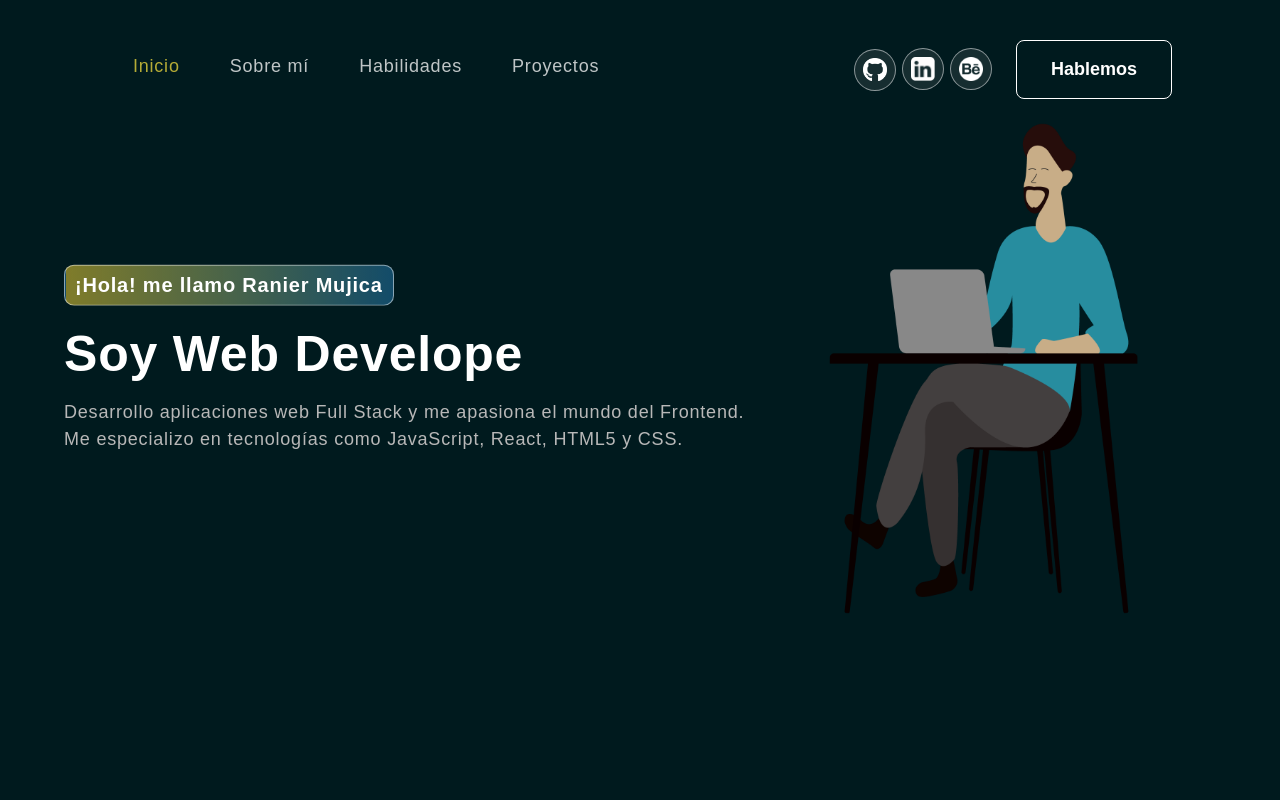
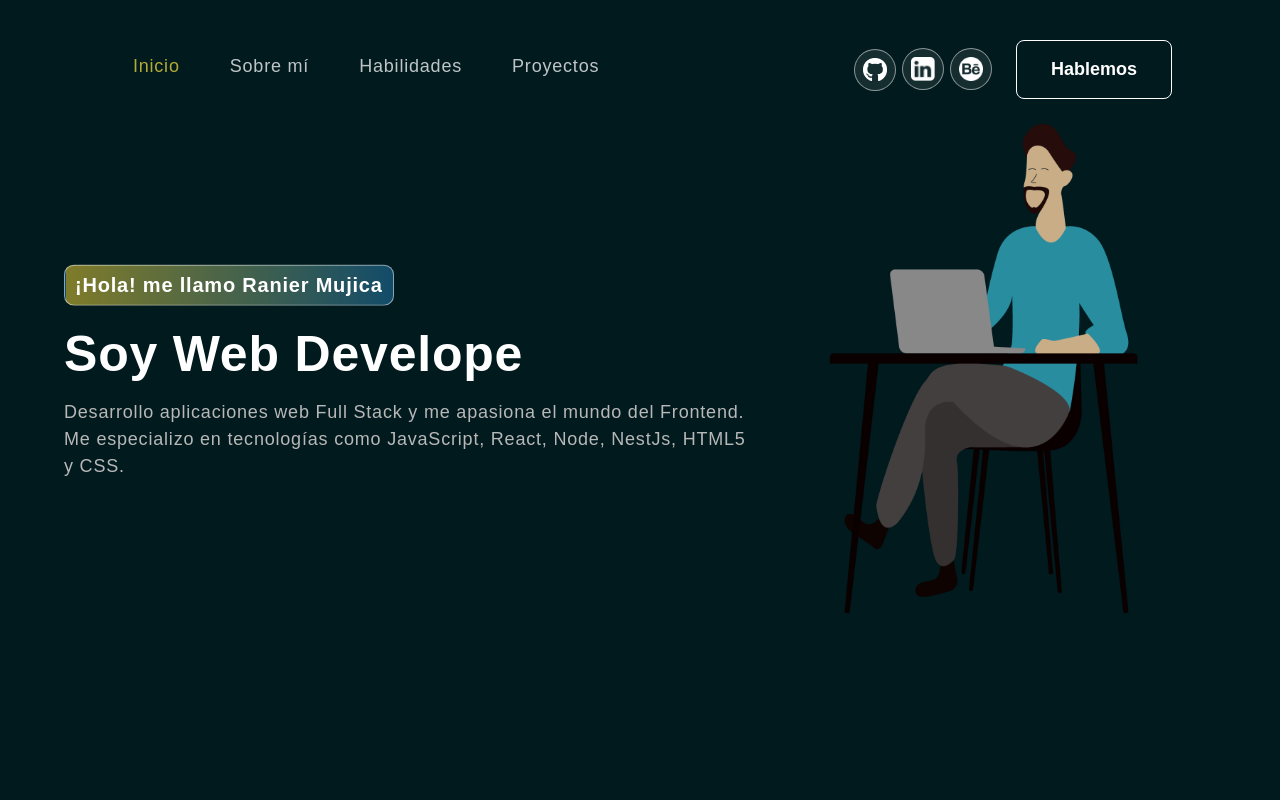
Before and after one commit to raniermujica/my-web-developer-portfolio, a React (Vite) app: page / in a window 1280 px wide. Shown: the top 800 px of the page. Built offline with nearby package versions, Linux system fonts and the light colour scheme.

Commit message:
done home add information

```diff
--- a/src/components/Home.jsx
+++ b/src/components/Home.jsx
@@ -66,7 +66,7 @@ function Home() {
               Frontend.
             </p>
             <p>
-              Me especializo en tecnologías como JavaScript, React, HTML5 y CSS.
+              Me especializo en tecnologías como JavaScript, React, Node, NestJs, HTML5 y CSS.
             </p>
             {/* <button onClick={() => console.log("Conect")}>¡Hablemos!<ArrowRightCircle size={25} /></button> */}
           </Col>
```
